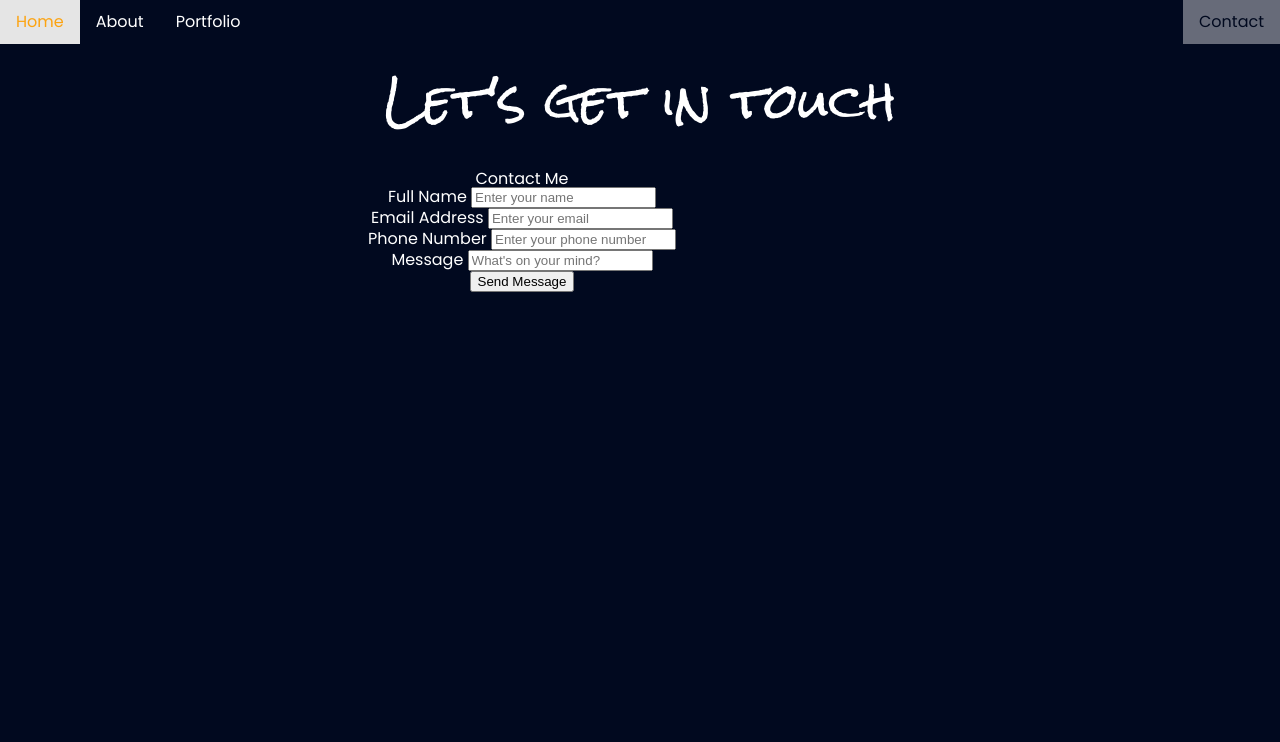
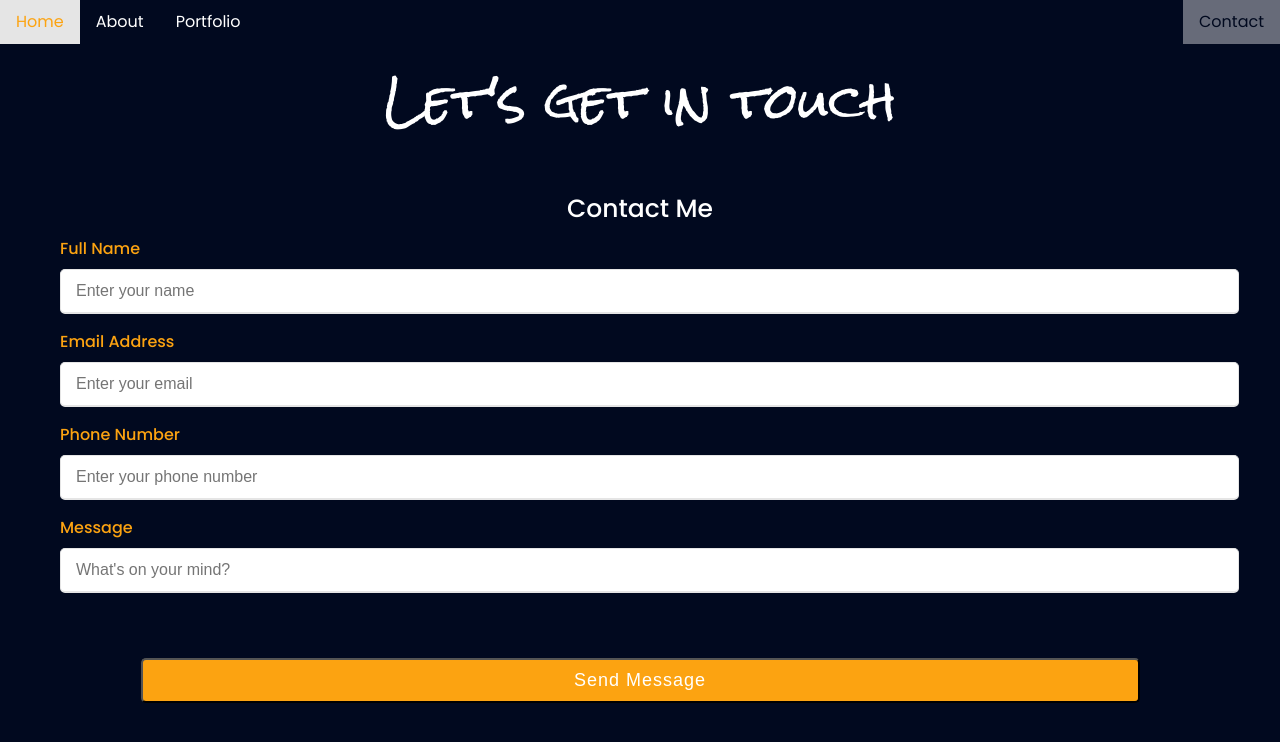
Before and after one commit to Shadakai/AxelWhitford_T1A2, a plain HTML site: page contact.html in a window 1280 px wide. Drawn offline with nearby package versions, Linux system fonts and the light colour scheme.

Commit message:
finished contact page

```diff
--- a/contact.html
+++ b/contact.html
@@ -60,7 +60,7 @@
         <!-- Contact Form -->
 
         <div class="container">
-        <h2>Contact Me</h2>
+        <h2 class="title">Contact Me</h2>
         <form action="#">
             <div class="user-details">
                 <div class="input-box">
--- a/css/style.scss
+++ b/css/style.scss
@@ -403,7 +403,74 @@ body {
       font-size: 3em;
       font-family: 'Rock Salt' ,cursive;
     }
+    .container {
+      width: auto;
+      padding: 25px 30px;
+      position: relative;
+      .title {
+        font-size: 25px;
+        font-weight: 500;
+      }
+    }
+  }
 
+  .container form .user-details {
+    padding: 20px;
+    display: grid;
+    grid-template-columns: 1fr;
+    grid-gap:20px;
+    justify-content: space-between;
+  }
+
+  forn .user-details .input-box {
+    margin: 20px 0 12px 0;
+  }
+
+  .user-details .input-box input {
+    height: 40px;
+    width: 100%;
+    outline-color: none ;
+    border-radius: 5px;
+    border: 1px solid $secondary-colour-dark;
+    padding-left: 15px;
+    font-size: 16px;
+    border-bottom-width:2px;
+    transition: all 0.3s ease;
+  }
+
+  .user-details .input-box input:focus,
+  .user-details .input-box input:valid {
+    border-color:$accent-colour;
+  }
+
+  .user-details .input-box .details{
+    display: block;
+    text-align: left;
+    padding: 0 12px 12px 0;
+    color: $accent-colour;
+    font-weight: 500;
+  }
+
+  form .button {
+    height: 45px;
+    margin: 45px;
+  }
+
+  form .button input {
+    height: 100%;
+    width: 90%;
+    outline: none;
+    color: $secondary-colour;
+    background: $accent-colour;
+    font-size: 18px;
+    font-weight: 500;
+    letter-spacing: 1px;
+    border-radius: 5px;
+  }
+
+  form .button input:hover {
+    color: $accent-colour;
+    background: $secondary-colour;
   }
 
 
```
Also changed, not shown: index.html (+1 -1 lines), css/style.css, 1 other file.
